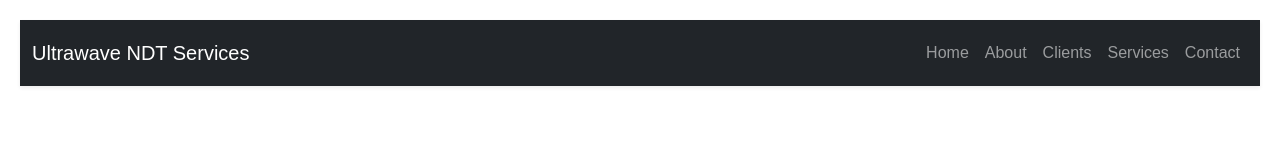
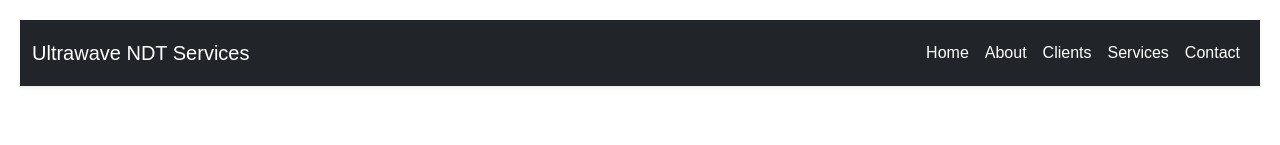
Before and after one commit to Ruthrapathi-murugan/ultrawaves, a React (Vite) app: page / in a window 1280 px wide. Shown: the top 145 px of the page. Built offline with nearby package versions, Linux system fonts and the light colour scheme; a web font is replaced by a local one.

Commit message:
size issue

```diff
--- a/index.html
+++ b/index.html
@@ -1,19 +1,25 @@
 <!doctype html>
 <html lang="en">
-  <head>
+<head>
     <meta charset="UTF-8" />
-    <!-- Add these lines in the <head> section -->
-<link href="https://stackpath.bootstrapcdn.com/bootstrap/5.1.3/css/bootstrap.min.css" rel="stylesheet">
-<script src="https://code.jquery.com/jquery-3.6.0.min.js"></script>
-<script src="https://cdn.jsdelivr.net/npm/@popperjs/core@2.11.6/dist/umd/popper.min.js"></script>
-<script src="https://stackpath.bootstrapcdn.com/bootstrap/5.1.3/js/bootstrap.min.js"></script>
     <link rel="icon" type="image/svg+xml" href="/assets/logo.jpeg" />
+
+    <!-- Bootstrap CSS -->
     <link href="https://cdn.jsdelivr.net/npm/bootstrap@5.3.3/dist/css/bootstrap.min.css" rel="stylesheet" integrity="sha384-QWTKZyjpPEjISv5WaRU9OFeRpok6YctnYmDr5pNlyT2bRjXh0JMhjY6hW+ALEwIH" crossorigin="anonymous">
     <meta name="viewport" content="width=device-width, initial-scale=1.0" />
     <title>ULTRAWAVENDTSERVICES</title>
-  </head>
-  <body>
+</head>
+<body>
     <div id="root"></div>
+
+    <!-- Your React application entry point -->
     <script type="module" src="/src/main.jsx"></script>
-  </body>
+
+    <!-- jQuery -->
+    <script src="https://code.jquery.com/jquery-3.6.0.min.js"></script>
+    <!-- Popper.js -->
+    <script src="https://cdn.jsdelivr.net/npm/@popperjs/core@2.11.6/dist/umd/popper.min.js"></script>
+    <!-- Bootstrap JS -->
+    <script src="https://cdn.jsdelivr.net/npm/bootstrap@5.3.3/dist/js/bootstrap.bundle.min.js"></script>
+</body>
 </html>
--- a/src/components/Navbar.css
+++ b/src/components/Navbar.css
@@ -1,17 +1,12 @@
 /* src/components/Navbar.css */
-
 .navbar {
-    transition: background-color 0.3s; /* Smooth transition for background color */
-  }
-
-  .navbar:hover {
-    background-color: rgba(0, 0, 0, 0.8); /* Darken the background on hover */
+    background-color: #343a40; /* Dark background */
   }
 
   .nav-link {
-    transition: color 0.3s; /* Smooth transition for text color */
+    color: white !important; /* Ensure text is visible */
   }
 
   .nav-link:hover {
-    color: #ffdd57; /* Change text color on hover */
+    color: #adb5bd !important; /* Lighten on hover */
   }
```
